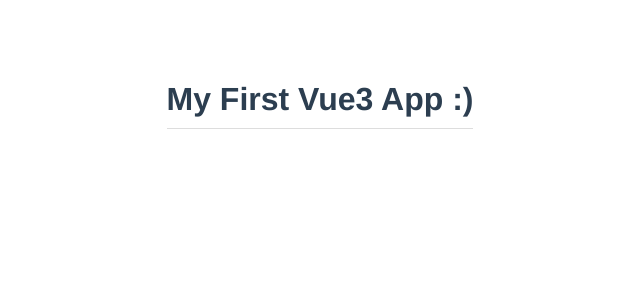
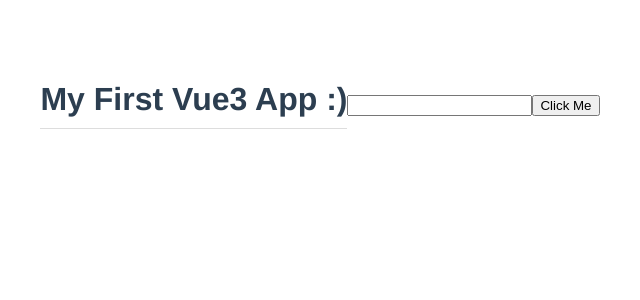
Before and after one commit to MacDavid1989/vue3-modal-project-practice, a Vue app: page / in a window 1280 px wide. Shown: the top 300 px of the page, without its empty margins (320-960 px from the left). Built offline with nearby package versions, Linux system fonts and the light colour scheme.

Commit message:
use refs to interact with DOM elements using vanilla JS

```diff
--- a/src/App.vue
+++ b/src/App.vue
@@ -1,5 +1,7 @@
 <template>
   <h1>{{ title }}</h1>
+  <input type="text" ref="name" name="" id="" />
+  <button @click="handleClick">Click Me</button>
 </template>
 
 <script>
@@ -9,6 +11,13 @@
     return {
       title: "My First Vue3 App :)",
     };
+  },
+  methods: {
+    handleClick() {
+      console.log(this.$refs.name);
+      this.$refs.name.classList.add('active');
+      this.$refs.name.focus();
+    },
   },
 };
 </script>
```
